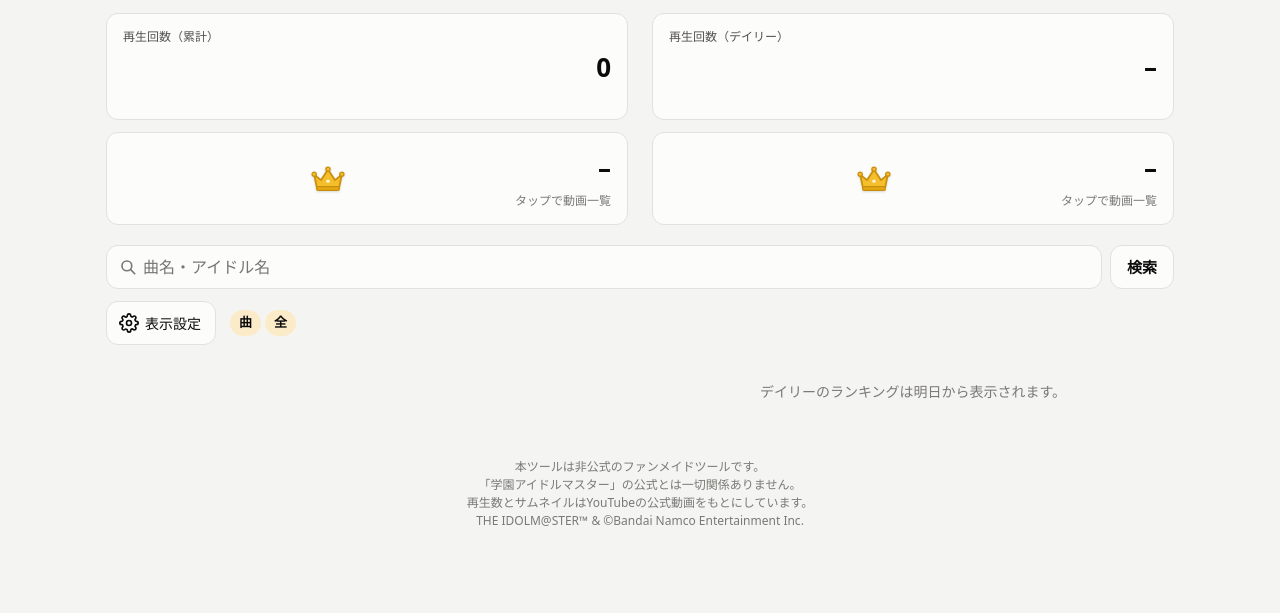
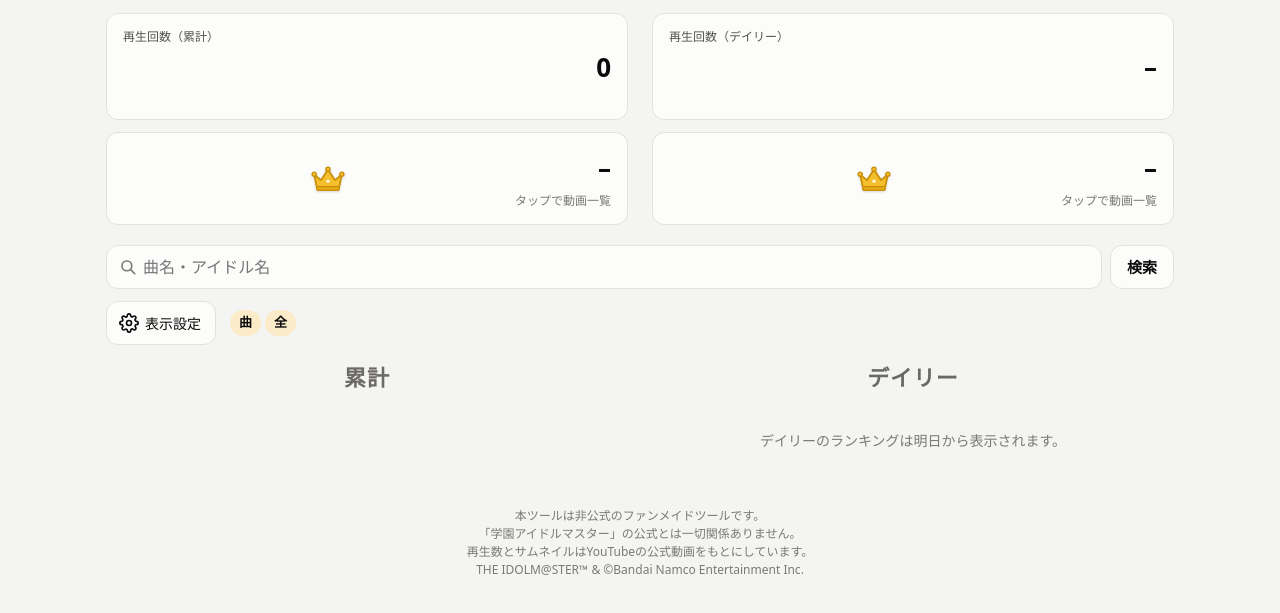
Before and after one commit to flying-tent/gakmas, a plain HTML site: page mv.html in a window 1280 px wide. Shown: the part 131-744 px from the top of the page. Drawn offline with Linux system fonts and the light colour scheme; a web font is replaced by a local one.

Commit message:
「累計」「デイリー」の見出しはPCだけで出す
PCではランキングのすぐ上に見出しを出し、スマホでは出さない(前のコミットと逆にする)。

Co-Authored-By: Claude Opus 5.5 <noreply@anthropic.com>
Claude-Session: https://claude.ai/code/session_01GNSKjq8NquSWivutHV2DX6

```diff
--- a/mv.html
+++ b/mv.html
@@ -181,12 +181,12 @@
   .rank svg { width: 22px; height: 17px; display: block; }
   /* PC(900px以上)では左に累計、右にデイリーの表を並べる。「デイリー/累計」の切り替えはPCでは隠す */
   .boards { display: grid; grid-template-columns: minmax(0, 1fr); gap: 16px; }
-  .board-today { display: none; }
+  /* 「累計」「デイリー」の見出しはPCだけ(スマホは期間を切り替えて1つの表を出すので出さない) */
+  .board-today, .board-head { display: none; }
   .board-head h2 { margin: 4px 0 12px; }
   @media (min-width: 900px) {
     .boards { grid-template-columns: minmax(0, 1fr) minmax(0, 1fr); gap: 24px; align-items: start; }
-    .board-today { display: block; }
-    .board-head { display: none; }
+    .board-today, .board-head { display: block; }
     .period-group { display: none; }
     .switches { grid-template-columns: minmax(0, 1fr); }
   }
```
Also changed, not shown: 1 other file.
